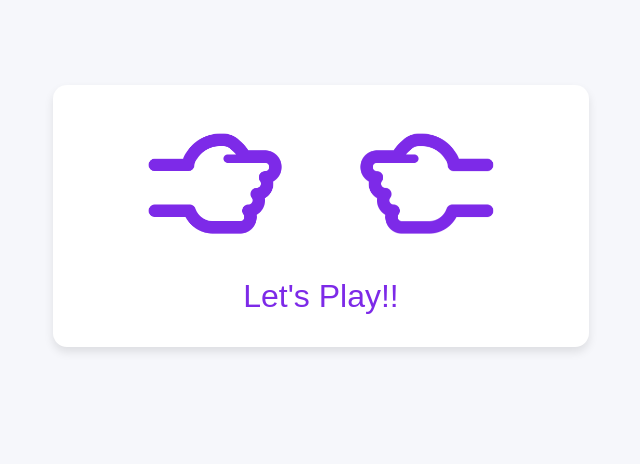
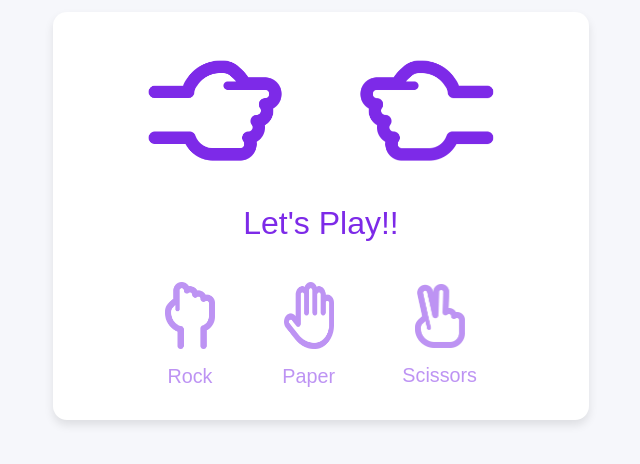
Before and after one commit to TM-Tareq/Build-Rock-Paper-Scissors-Game, a plain HTML site: page index.html in a window 1280 px wide. Shown: the part 184-648 px from the top of the page, without its empty margins (319-959 px from the left). Drawn offline with Linux system fonts and the light colour scheme.

Commit message:
some work

```diff
--- a/index.html
+++ b/index.html
@@ -19,6 +19,20 @@
             </div>
             <div class="result">Let's Play!!</div>
         </div>
+        <div class="option_images">
+            <span class="option_image">
+            <img src="images/rock.png" alt="">
+            <p>Rock</p>
+            </span>
+            <span class="option_image">
+            <img src="images/paper.png" alt="">
+            <p>Paper</p>
+            </span>
+            <span class="option_image">
+            <img src="images/scissors.png" alt="">
+            <p>Scissors</p>
+            </span>
+        </div>
     </section>
 </body>
 </html>
--- a/style.css
+++ b/style.css
@@ -41,3 +41,29 @@ body {
      color: #7d2ae8;
      margin-top: 1.5rem;
 }
+.option_image img{
+    width: 50px;
+}
+.option_images {
+    display: flex;
+    justify-content: space-between;
+    align-items: center;
+    margin-top: 2.5rem;
+    pointer-events: none;
+    opacity: 0.5;
+    transition: opacity 0.3s ease;
+}
+.option_images :hover {
+    opacity: 1;
+}
+.option_image {
+    display: flex;
+    flex-direction: column;
+    align-items: center;
+}
+.option_image p {
+    color: #7d2ae8;
+    font-size: 1.235rem;
+    margin-top: 1rem;
+    pointer-events: none;
+}
```
